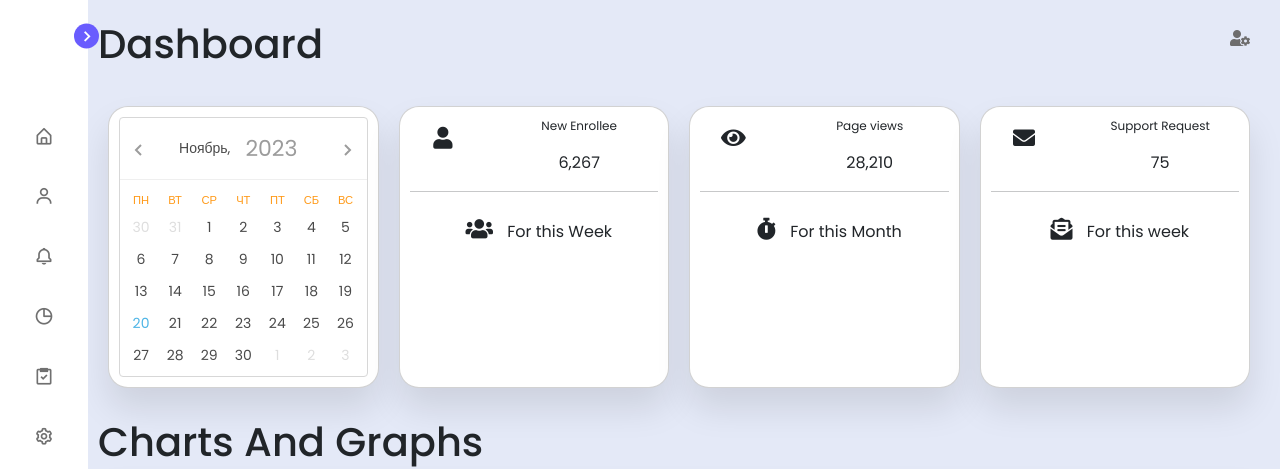
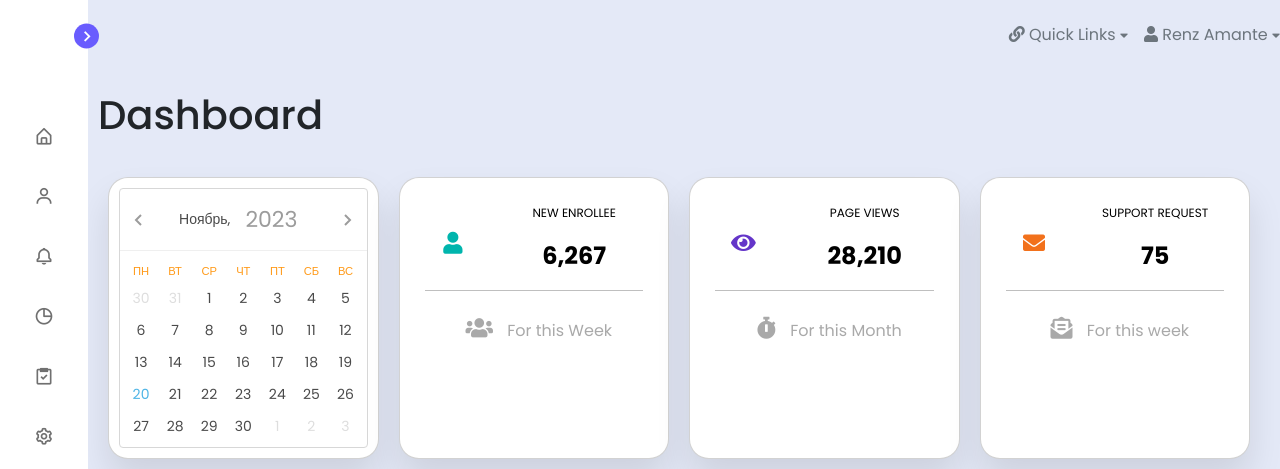
Before and after one commit to Blackfairy/erovoutikalms, a PHP site: page /admin/admin.php in a window 1280 px wide. Shown: the top 469 px of the page. Run offline with PHP 8.4, Linux system fonts and the light colour scheme; some libraries are stand-ins or nearby versions.

Commit message:
edited header nav

```diff
--- a/admin/admin.php
+++ b/admin/admin.php
@@ -12,7 +12,7 @@
     <link href="../assets/vendor/bootstrap/css/bootstrap.min.css" rel="stylesheet">
     <link href="../assets/vendor/airdatepicker/css/datepicker.min.css" rel="stylesheet">
     <link href="../assets/vendor/mdtimepicker/mdtimepicker.min.css" rel="stylesheet">
-
+    <link href="style.css" rel="stylesheet">
 </head>
 <body>
     <nav class="sidebar close">
@@ -98,10 +98,49 @@
     </nav>
 
     <section class="home">
+    <nav class="navbar navbar-expand-lg ">
+                <div class="collapse navbar-collapse" id="navbarSupportedContent">
+                    <ul class="nav navbar-nav ms-auto">
+                        <li class="nav-item dropdown">
+                            <div class="nav-dropdown">
+                                <a href="#" id="nav1" class="nav-item nav-link dropdown-toggle text-secondary" data-bs-toggle="dropdown" aria-expanded="false">
+                                    <i class="fas fa-link"></i> <span>Quick Links</span> <i style="font-size: .8em;" class="fas fa-caret-down"></i>
+                                </a>
+                                <div class="dropdown-menu dropdown-menu-end nav-link-menu" aria-labelledby="nav1">
+                                    <ul class="nav-list">
+                                        <li><a href="" class="dropdown-item"><i class="fas fa-list"></i> Access Logs</a></li>
+                                        <div class="dropdown-divider"></div>
+                                        <li><a href="" class="dropdown-item"><i class="fas fa-database"></i> Back ups</a></li>
+                                        <div class="dropdown-divider"></div>
+                                        <li><a href="" class="dropdown-item"><i class="fas fa-cloud-download-alt"></i> Updates</a></li>
+                                        <div class="dropdown-divider"></div>
+                                        <li><a href="" class="dropdown-item"><i class="fas fa-user-shield"></i> Roles</a></li>
+                                    </ul>
+                                </div>
+                            </div>
+                        </li>
+                        <li class="nav-item dropdown">
+                            <div class="nav-dropdown">
+                                <a href="#" id="nav2" class="nav-item nav-link dropdown-toggle text-secondary" data-bs-toggle="dropdown" aria-expanded="false">
+                                    <i class="fas fa-user"></i> <span>Renz Amante</span> <i style="font-size: .8em;" class="fas fa-caret-down"></i>
+                                </a>
+                                <div class="dropdown-menu dropdown-menu-end nav-link-menu">
+                                    <ul class="nav-list">
+                                        <li><a href="" class="dropdown-item"><i class="fas fa-address-card"></i> Profile</a></li>
+                                        <li><a href="" class="dropdown-item"><i class="fas fa-envelope"></i> Messages</a></li>
+                                        <li><a href="" class="dropdown-item"><i class="fas fa-cog"></i> Settings</a></li>
+                                        <div class="dropdown-divider"></div>
+                                        <li><a href="" class="dropdown-item"><i class="fas fa-sign-out-alt"></i> Logout</a></li>
+                                    </ul>
+                                </div>
+                            </div>
+                        </li>
+                    </ul>
+                </div>
+            </nav>
          <section class="main">
       <div class="main-top">
         <h1>Dashboard</h1>
-        <i class="fas fa-user-cog"></i>
       </div>
       <div class="main-skills">
         <div class="card">
```
